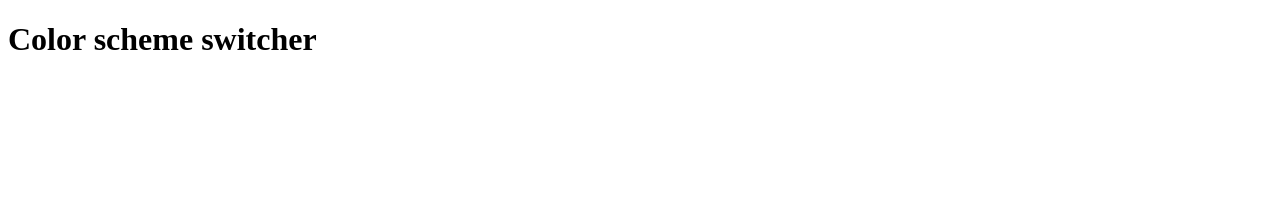
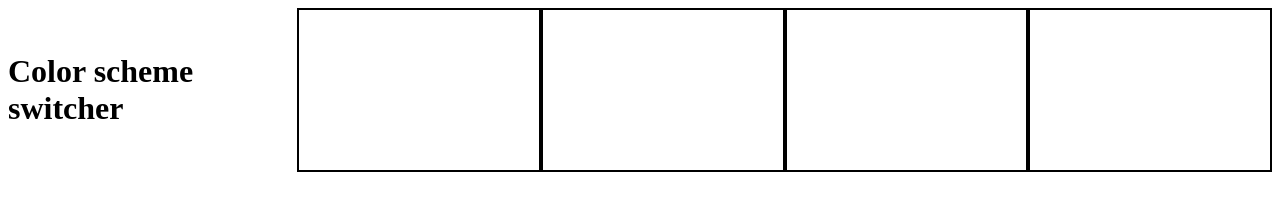
Before and after one commit to vortex-m/Javascript-projects, a plain HTML site: page 01_Project.html in a window 1280 px wide. Drawn offline with Linux system fonts and the light colour scheme.

Commit message:
First commit

```diff
--- a/01_Project.html
+++ b/01_Project.html
@@ -3,7 +3,20 @@
   <head>
     <meta charset="UTF-8" />
     <meta name="viewport" content="width=device-width, initial-scale=1.0" />
-    <title>Document</title>
+    <title>Project 1</title>
+    <style>
+        body{
+            display: flex;
+            justify-content: center;
+            align-items: center;
+        }
+        .button{
+            width: 20vw;
+            height: 20vh;
+            border: 2px solid black;
+        }
+
+    </style>
   </head>
   <body>
     <h1>Color scheme switcher</h1>
@@ -12,6 +25,6 @@
     <span class="button" id="blue"></span>
     <span class="button" id="yellow"></span>
 
+
   </body>
-
 </html>
```
